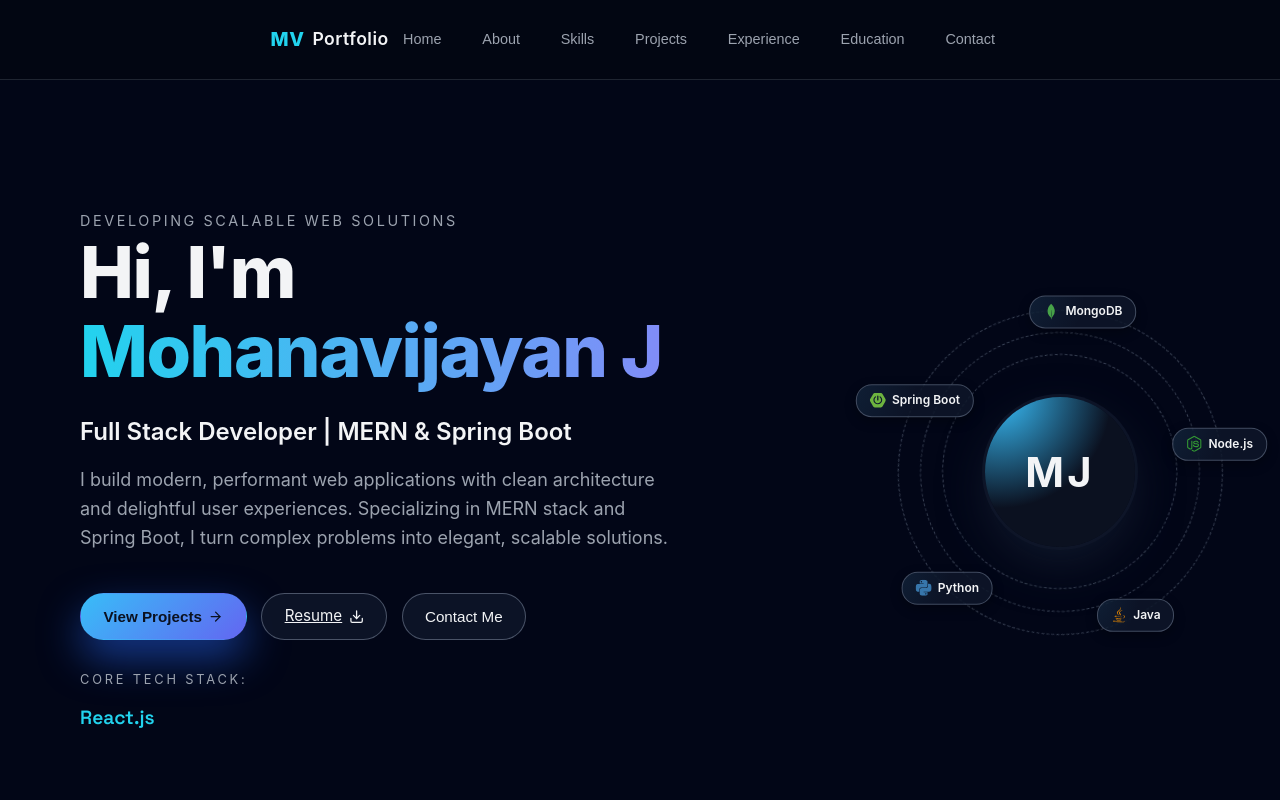
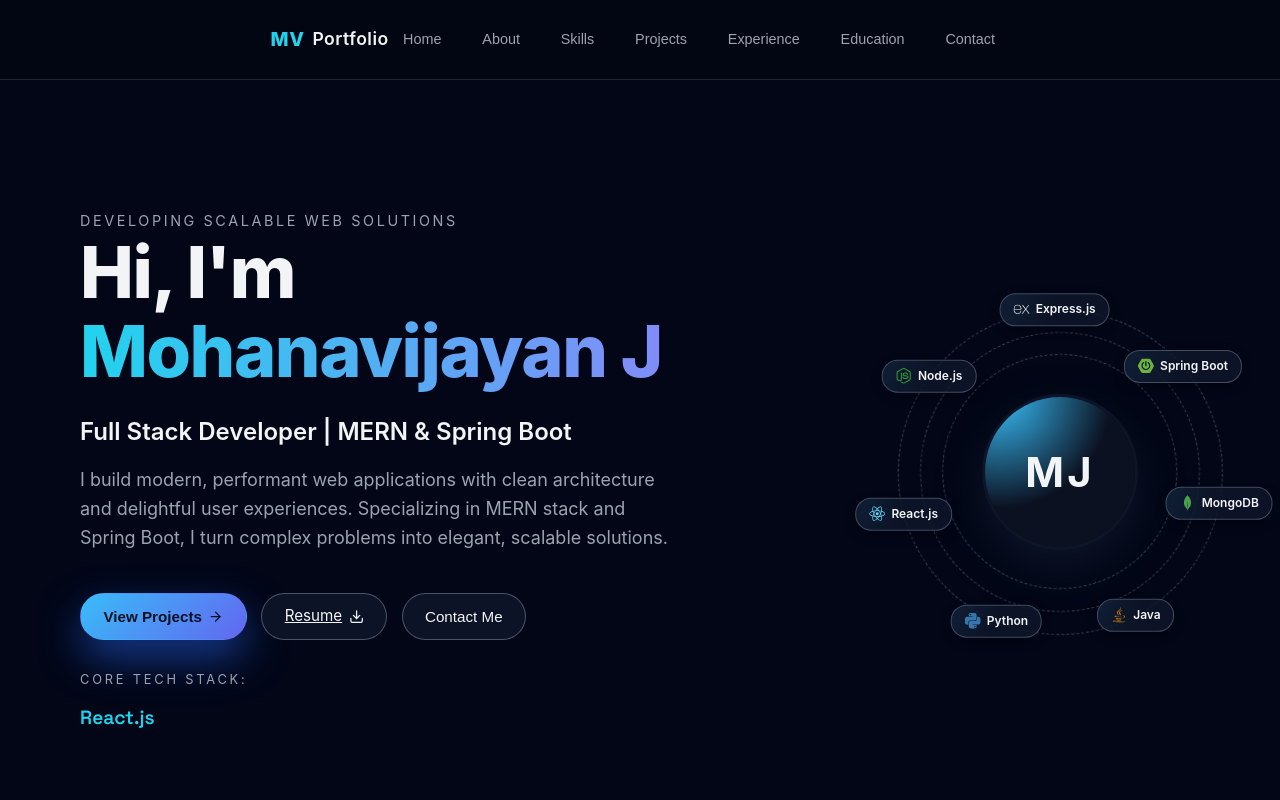
Before and after one commit to Mohan30-7/mohanavijayanj-portfolio, a React (Vite) app: page / in a window 1280 px wide. Shown: the top 800 px of the page. Built offline with nearby package versions, Linux system fonts and the light colour scheme.

Commit message:
UI Update: Added React and Express to the Hero satellite orbit

```diff
--- a/src/components/Hero.jsx
+++ b/src/components/Hero.jsx
@@ -3,16 +3,18 @@
 import { FiArrowRight, FiDownload } from 'react-icons/fi';
 
 import {
-  SiNodedotjs, SiExpress, SiMongodb, SiSpringboot, SiPython
+  SiNodedotjs, SiExpress, SiMongodb, SiSpringboot, SiPython, SiReact
 } from 'react-icons/si';
 import { FaJava } from 'react-icons/fa6';
 
 const orbitTech = [
   { name: 'Java', icon: <FaJava />, color: '#ED8B00', angle: 0 },
-  { name: 'Python', icon: <SiPython />, color: '#3776AB', angle: 72 },
-  { name: 'Spring Boot', icon: <SiSpringboot />, color: '#6DB33F', angle: 144 },
-  { name: 'MongoDB', icon: <SiMongodb />, color: '#47A248', angle: 216 },
-  { name: 'Node.js', icon: <SiNodedotjs />, color: '#339933', angle: 288 },
+  { name: 'Python', icon: <SiPython />, color: '#3776AB', angle: 51 },
+  { name: 'React.js', icon: <SiReact />, color: '#61DAFB', angle: 103 },
+  { name: 'Node.js', icon: <SiNodedotjs />, color: '#339933', angle: 154 },
+  { name: 'Express.js', icon: <SiExpress />, color: '#ffffff', angle: 206 },
+  { name: 'Spring Boot', icon: <SiSpringboot />, color: '#6DB33F', angle: 257 },
+  { name: 'MongoDB', icon: <SiMongodb />, color: '#47A248', angle: 309 },
 ];
 
 const technologies = [
```
Also changed, not shown: 3 other files (tests, documents, lock files or other folders).
